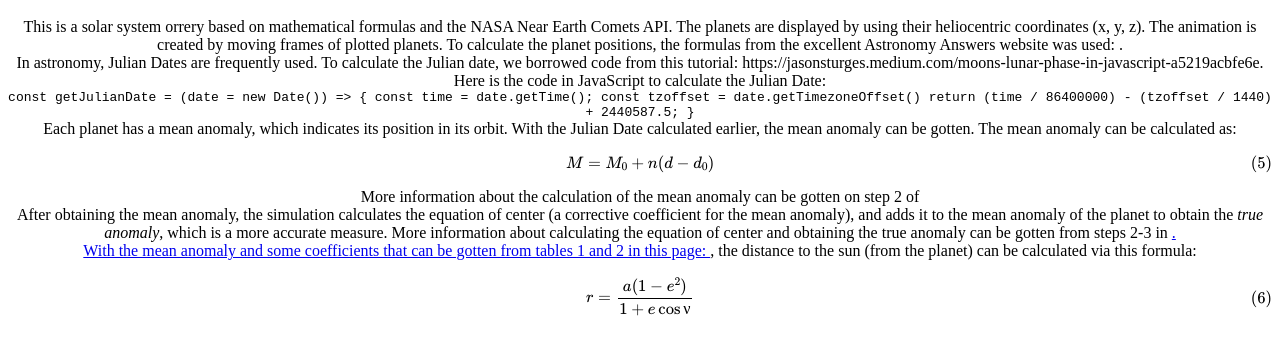
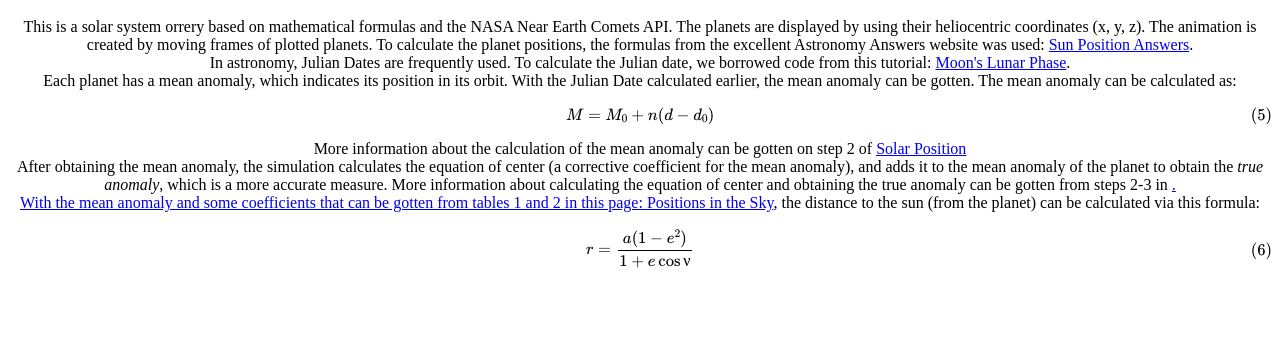
Before and after one commit to pranavkokati/3DSolarSystem, a plain HTML site: page about.html in a window 1280 px wide. Shown: the part 48-402 px from the top of the page. Drawn offline with nearby package versions, Linux system fonts and the light colour scheme.

Commit message:
Update about.html

```diff
--- a/about.html
+++ b/about.html
@@ -8,15 +8,10 @@
   </head>
   <center>
 This is a solar system orrery based on mathematical formulas and the NASA Near Earth Comets API. The planets are displayed by using their heliocentric coordinates (x, y, z). The animation is created by moving frames of plotted planets.
-To calculate the planet positions, the formulas from the excellent Astronomy Answers website was used: <a href="https://aa.quae.nl/en/reken/hemelpositie.html"></a>. <br>
+To calculate the planet positions, the formulas from the excellent Astronomy Answers website was used: <a href="https://aa.quae.nl/en/reken/hemelpositie.html">Sun Position Answers</a>. <br>
 
-In astronomy, Julian Dates are frequently used. To calculate the Julian date, we borrowed code from this tutorial: https://jasonsturges.medium.com/moons-lunar-phase-in-javascript-a5219acbfe6e. Here is the code in JavaScript to calculate the Julian Date: <br>
-<code>const getJulianDate = (date = new Date()) => {
-  const time = date.getTime();
-  const tzoffset = date.getTimezoneOffset()
+In astronomy, Julian Dates are frequently used. To calculate the Julian date, we borrowed code from this tutorial: <a href="https://jasonsturges.medium.com/moons-lunar-phase-in-javascript-a5219acbfe6e">Moon's Lunar Phase</a>. <br>
 
-  return (time / 86400000) - (tzoffset / 1440) + 2440587.5;
-}</code><br>
 Each planet has a mean anomaly, which indicates its position in its orbit. With the Julian Date calculated earlier, the mean anomaly can be gotten. The mean anomaly can be calculated as:
 <math xmlns="http://www.w3.org/1998/Math/MathML" display="block">
   <mtable displaystyle="true">
@@ -46,10 +41,10 @@ Each planet has a mean anomaly, which indicates its position in its orbit. With
   </mtable>
 </math>
 
-  More information about the calculation of the mean anomaly can be gotten on step 2 of <a href="https://www.aa.quae.nl/en/reken/zonpositie.html"></a> <br>
+  More information about the calculation of the mean anomaly can be gotten on step 2 of <a href="https://www.aa.quae.nl/en/reken/zonpositie.html">Solar Position</a> <br>
   After obtaining the mean anomaly, the simulation calculates the equation of center (a corrective coefficient for the mean anomaly), and adds it to the mean anomaly of the planet to obtain the <i>true anomaly</i>, which is a more accurate measure. More information about calculating the equation of center and obtaining the true anomaly can be gotten from steps 2-3 in <a href="https://www.aa.quae.nl/en/reken/zonpositie.html">.
   <br>
-With the mean anomaly and some coefficients that can be gotten from tables 1 and 2 in this page: <a href="https://www.aa.quae.nl/en/reken/hemelpositie.html"></a>, the distance to the sun (from the planet) can be calculated via this formula:
+With the mean anomaly and some coefficients that can be gotten from tables 1 and 2 in this page: <a href="https://www.aa.quae.nl/en/reken/hemelpositie.html">Positions in the Sky</a>, the distance to the sun (from the planet) can be calculated via this formula:
 <math xmlns="http://www.w3.org/1998/Math/MathML" display="block">
   <mtable displaystyle="true">
     <mlabeledtr>
```
